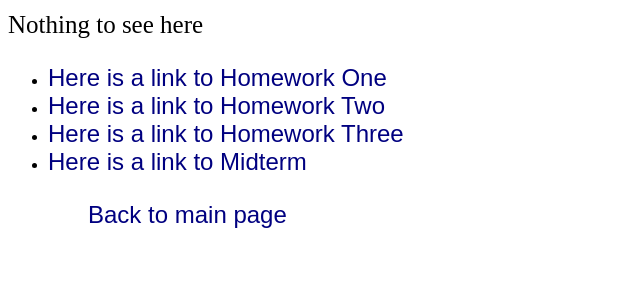
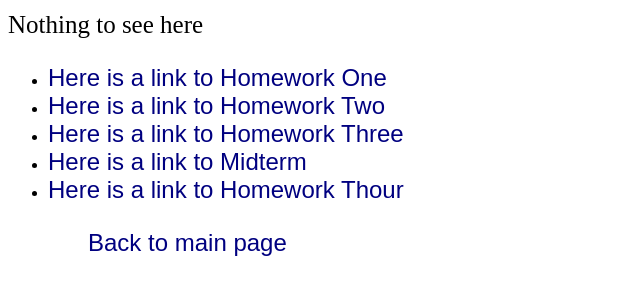
Before and after one commit to Jianzhili9967/Jianzhili9967.github.io, a plain HTML site: page homework.html in a window 1280 px wide. Shown: the part 116-410 px from the top of the page, without its empty margins (0-640 px from the left). Drawn offline with Linux system fonts and the light colour scheme.

Commit message:
Update homework.html

```diff
--- a/homework.html
+++ b/homework.html
@@ -35,6 +35,7 @@
     <li><a href="homework2.html">Here is a link to Homework Two</a></li>
     <li><a href="homework3.html">Here is a link to Homework Three</a></li>
     <li><a href="Midterm.html">Here is a link to Midterm</a></li>
+    <li><a href="homework4.html">Here is a link to Homework Thour</a></li>
     <ul>
     <p><a href="index.html">Back to main page</a></p>
 </body>
```
